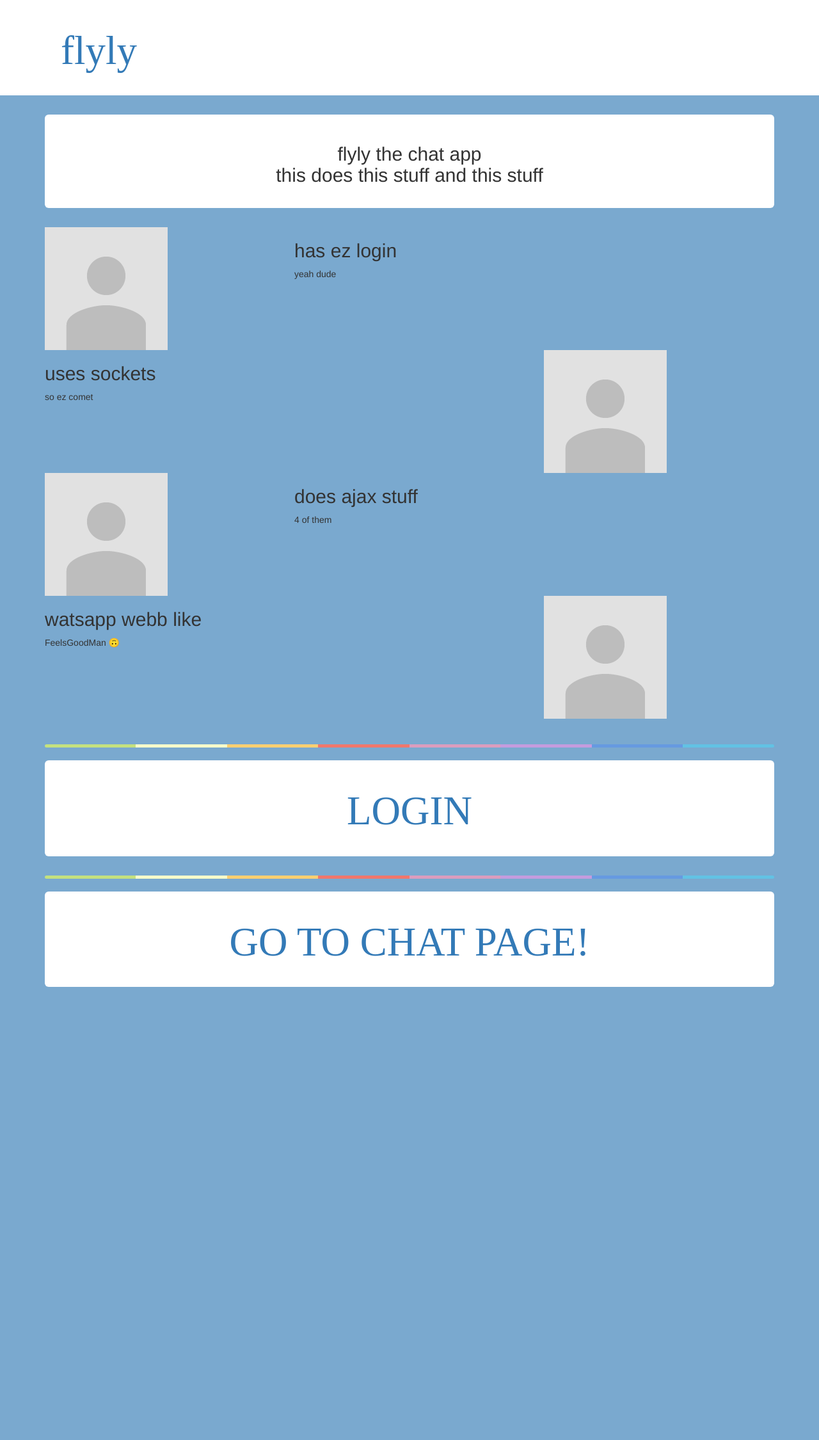
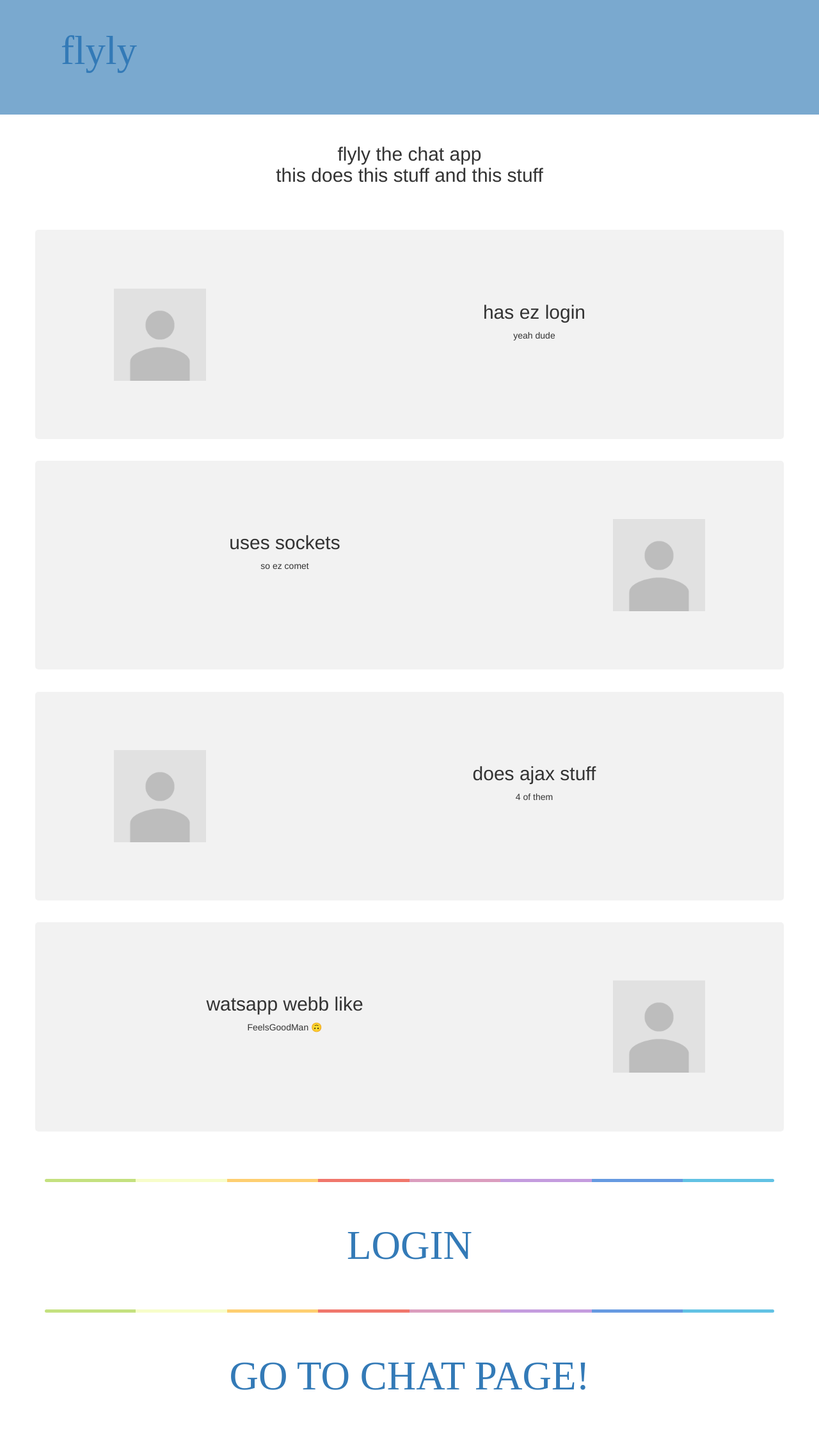
Before and after one commit to lolster/flyly-chat-app, a PHP site: template views/index.html in a window 1280 px wide. Shown: the whole page at 64% size. Before the commit the page ends 1542 px from the top, so only its background shows below. Run offline with PHP 8.4, Linux system fonts and the light colour scheme; the template is opened without the code that fills it, so the values that code supplies are empty.

Commit message:
Modified css for front page

```diff
--- a/public/stylesheets/styles.css
+++ b/public/stylesheets/styles.css
@@ -6,8 +6,6 @@
 body, html {
 	height: 100%;
 	background-repeat: no-repeat;
-	/*background-image: linear-gradient(rgb(126, 158, 83), rgb(66, 196, 231));*/
-	/*background-color: rgb(161, 195, 227);*/
 	background-color: rgb(122, 169, 207);
 }
 
@@ -20,6 +18,18 @@ a:hover {
 	text-decoration: none;
 }
 
+#body {
+	background-color: white;
+}
+
+#header {
+	background-color: rgb(122, 169, 207);
+}
+
+#description {
+	height: 17%;
+}
+
 .jumbotron {
 	padding-top: 25px;
 	padding-bottom: 25px;
@@ -27,15 +37,28 @@ a:hover {
 	padding-left: 50px;
 }
 
-.front-page-image-left {
-	float: left;
-	margin-left: 30px;
+.front-page-elem {
+	margin-top: 3%;
+	margin-bottom: 3%;
+	text-align: center;
+	padding-top: 8%;
+	padding-bottom: 8%;
+	background-color: rgba(230, 230, 230, 0.5);
+	border-radius: 5px;
 }
 
-.front-page-image-right {
+.front-page-elem-left {
+	float: left;
+	width: 40%;
+	margin-left: 30%;
+}
+
+.front-page-elem-right {
 	float: right;
-	margin-right: 30px;
+	width: 40%;
+	margin-right: 30%;
 }
+
 
 .card-container.card {
 	max-width: 350px;
@@ -43,8 +66,12 @@ a:hover {
 }
 
 .signup-card-container.card {
-	max-width: 750px;
 	padding: 40px 40px;
+}
+
+#signup-card {
+	max-width: 350px;
+	transition: 0.7s ease-in-out;
 }
 
 .btn {
```
